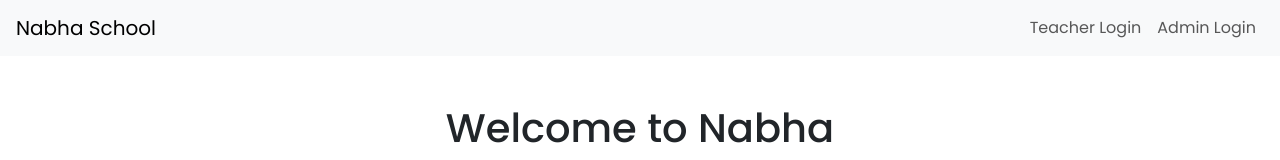
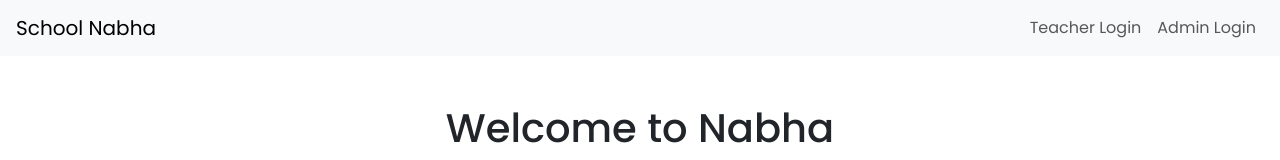
Before and after one commit to MohamedSameer007/school-nabha, a React (Vite) app: page / in a window 1280 px wide. Shown: the top 160 px of the page. Built offline with nearby package versions, Linux system fonts and the light colour scheme; a web font is replaced by a local one.

Commit message:
changes addded

```diff
--- a/src/App.jsx
+++ b/src/App.jsx
@@ -41,7 +41,7 @@ function Navbar() {
   return (
     <RBNavbar bg="light" expand="lg" className="mb-3 px-3">
       <RBNavbar.Brand as={Link} to="/">
-        Nabha School
+        School Nabha
       </RBNavbar.Brand>
       <Nav className="ms-auto">
         <Nav.Link as={Link} to="/teacher/login">
```
